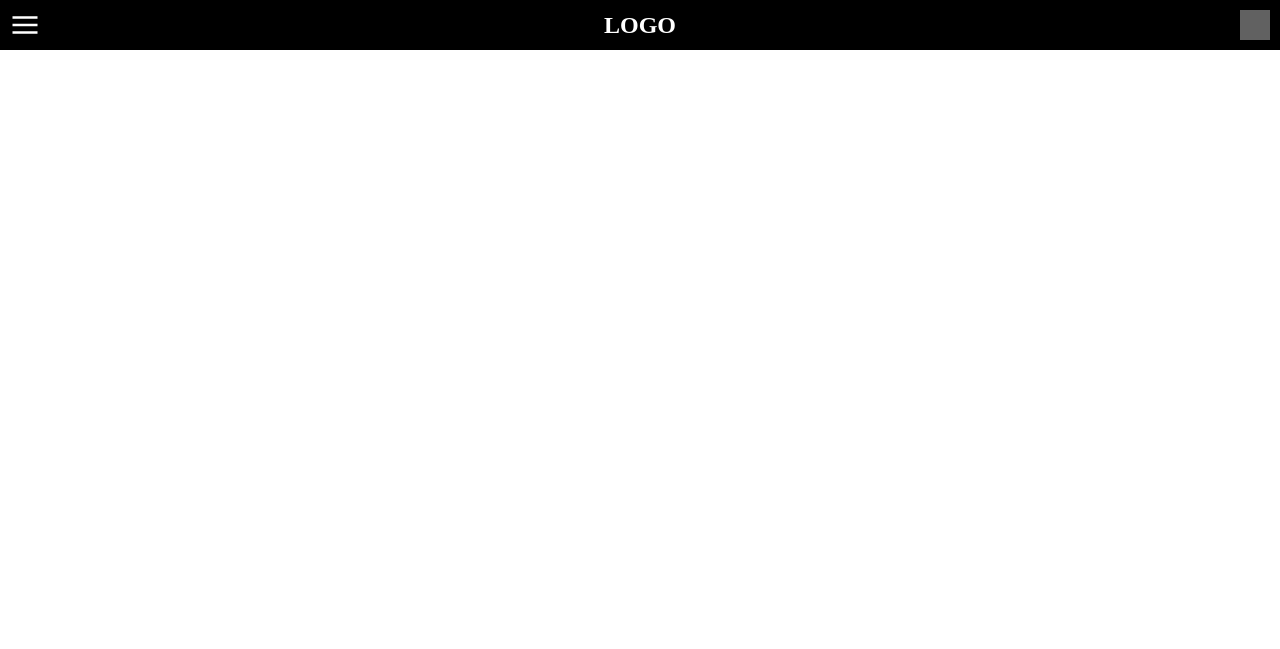
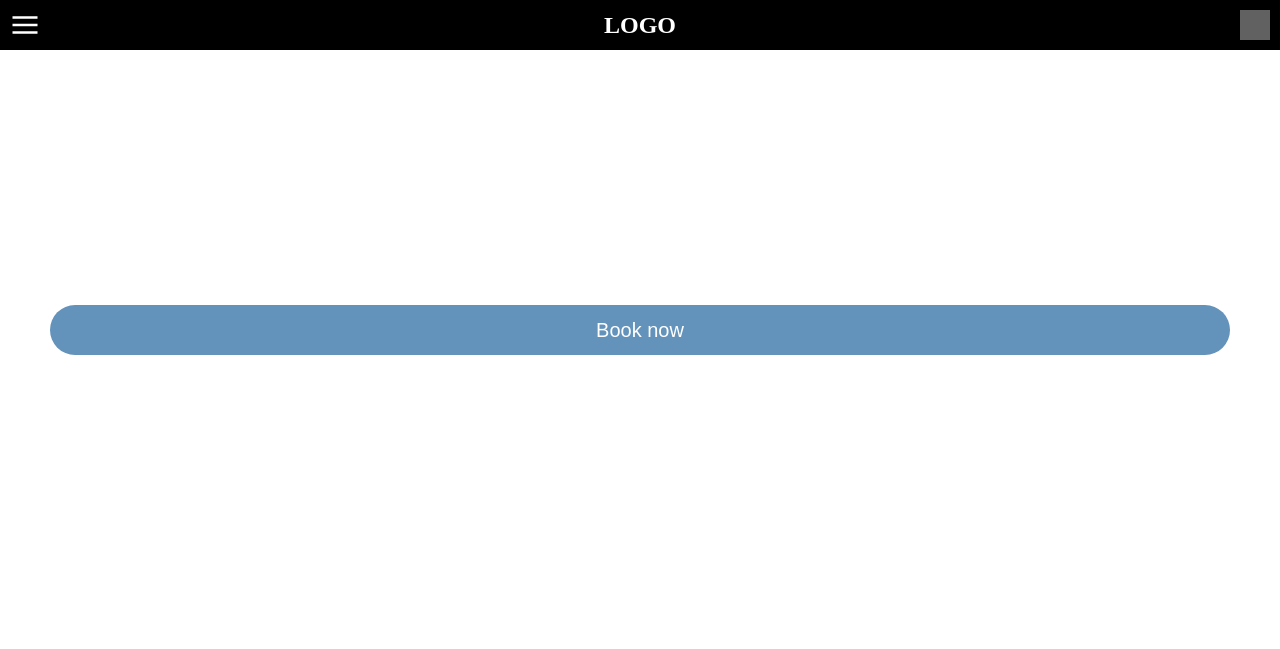
Before and after one commit to ModeraLTD/afterglow_website, a Django app: template website/templates/index.html in a window 1280 px wide. Shown: the top 649 px of the page. Run offline with Django 4.2, Linux system fonts and the light colour scheme; the template is opened without the code that fills it, so the values that code supplies are empty; some libraries are stand-ins or nearby versions; grey boxes are pictures that could not be loaded.

Commit message:
Add main section

```diff
--- a/website/static/css/index.css
+++ b/website/static/css/index.css
@@ -13,6 +13,7 @@
 }
 
 .main .contents {
+    width: 100%;
     position: absolute;
     top: 175px;
     left: 0;
@@ -20,9 +21,9 @@
 }
 
 .main .contents .text {
-    height: 200px;
+    height: 100px;
     color: white;
-    padding-left: 50px;
+    text-align: center;
 }
 
 .main .contents .text h1, .main .contents .text h2 {
@@ -36,4 +37,39 @@
 
 .main .contents .text h2 {
     font-weight:normal;
+    letter-spacing: 5px;
 }
+
+.main .contents .text h4 {
+    font-weight: 100;
+    margin-top: 50px;
+}
+
+.main .contents .buttons {
+    margin-top: 20px;
+    width: 100%;
+    box-sizing: border-box;
+    padding-left: 50px;
+    padding-right: 50px;
+}
+
+.main .contents .buttons button {
+    width: 100%;
+    height: 50px;
+
+    color: white;
+    font-size: 20px;
+    border-radius: 30px;
+    border: none;
+    margin-top: 10px;
+    margin-bottom: 10px;
+}
+
+.main .contents .buttons button.filled {
+    background-color: #6392bb;
+}
+
+.main .contents .buttons button.transparent {
+    background-color: transparent;
+    border: 2px solid white;
+}
--- a/website/templates/index.html
+++ b/website/templates/index.html
@@ -29,8 +29,15 @@
             <div class="bgimg"></div>
             <div class="contents">
                 <div class="text">
-                    <h1>Discover</h1>
+                    <h1>DISCOVER</h1>
                     <h2>the best aesthetics</h2>
+                </div>
+                <div class="buttons">
+                    <button class="filled">Book now</button>
+                    <button class="transparent">Our services</button>
+                </div>
+                <div class="text">
+                    <h4>Based in Luton, England</h4>
                 </div>
             </div>
         </div>
```
